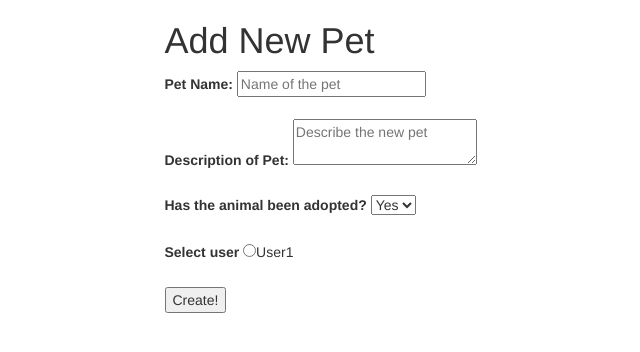
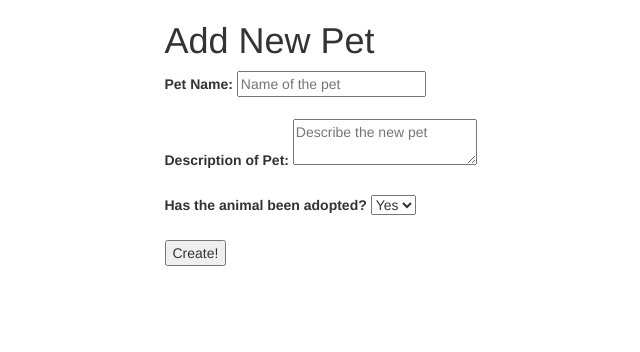
Before and after one commit to jasonbodman/petstore, a Flask app: template templates/newPet.html in a window 1280 px wide. Shown: the top 352 px of the page, without its empty margins (3-643 px from the left). Run offline with Flask 2, Linux system fonts and the light colour scheme; the template is opened without the code that fills it, so the values that code supplies are empty; some libraries are stand-ins or nearby versions.

Commit message:
remove user selection radio form

```diff
--- a/templates/newPet.html
+++ b/templates/newPet.html
@@ -27,11 +27,6 @@
           <option>No</option>
         </select>
 
-<!-- Temporary option to select User ID -->
-        <br></br>
-        <label for="user">Select user</label>
-        <input type="radio" name="user" value="1">User1
-
         <br></br>
         <button type="submit">Create!</button>
       </form>
```
